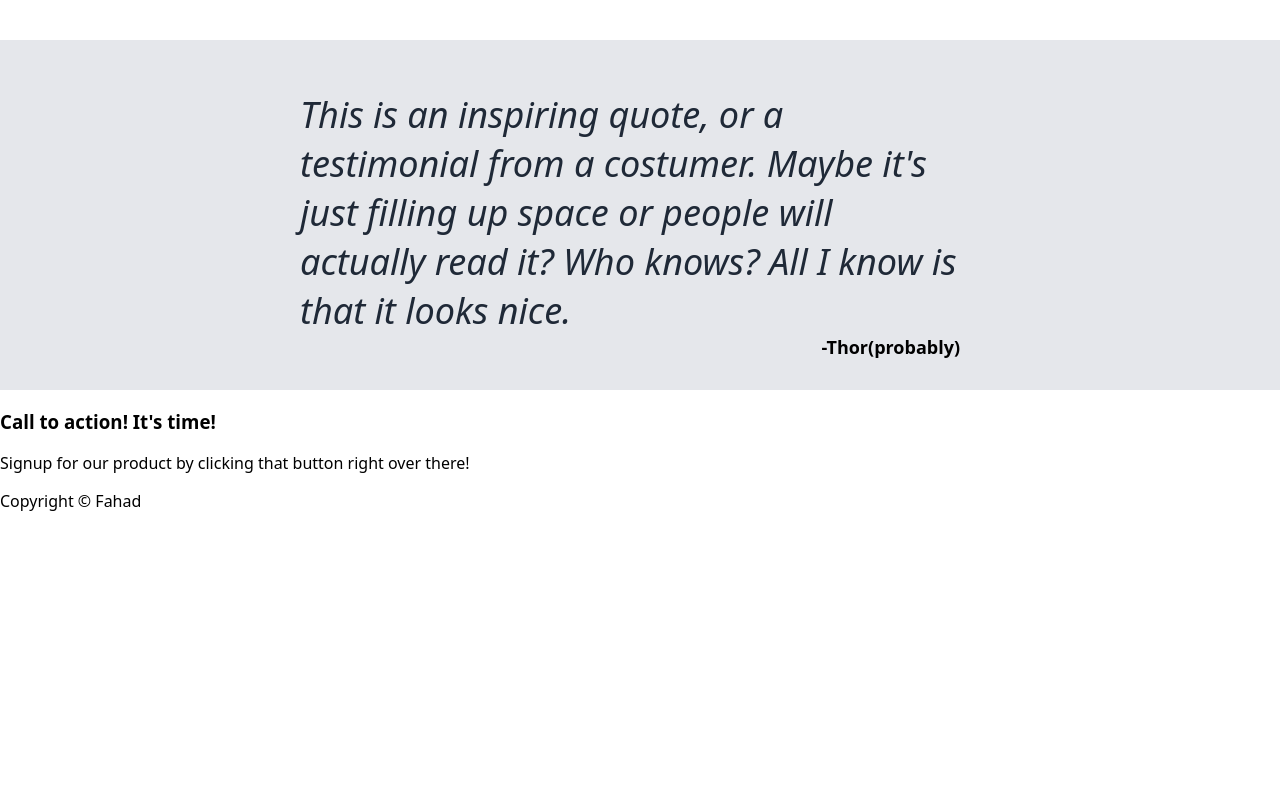
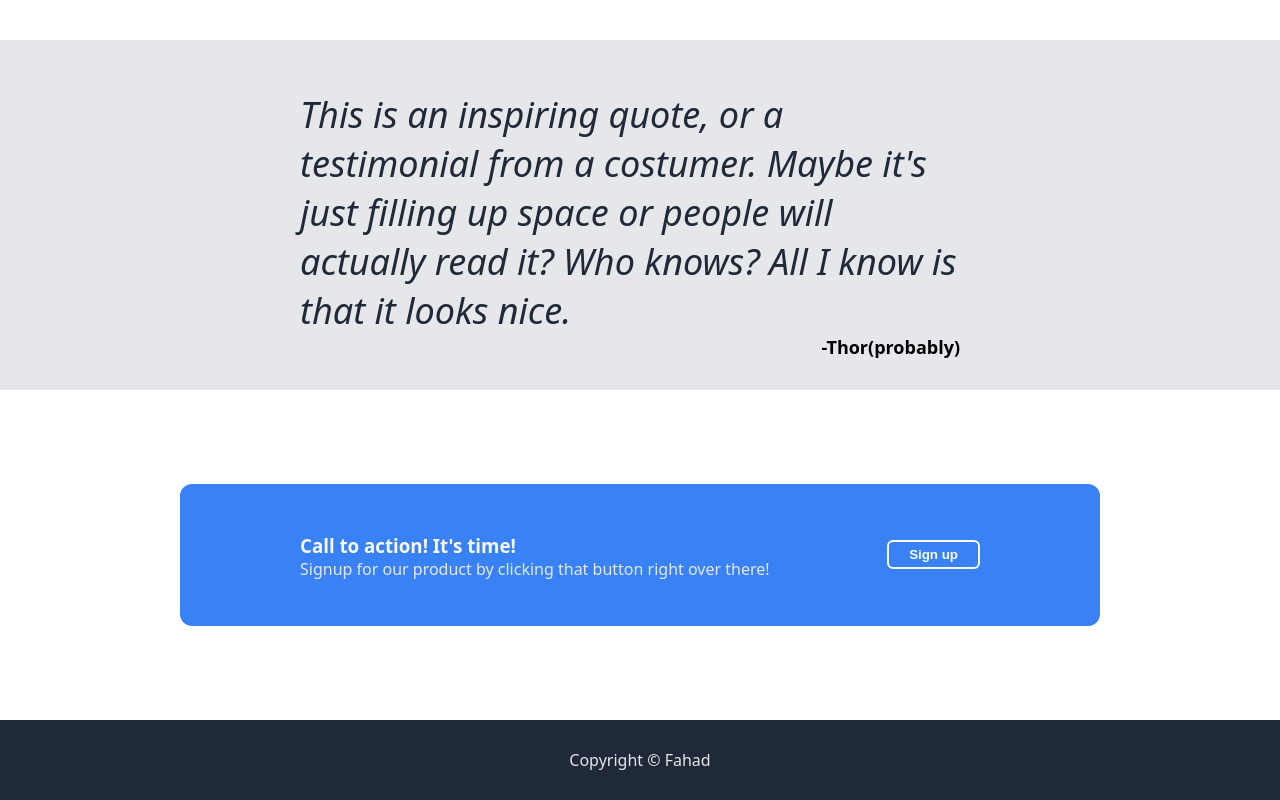
Before and after one commit to FahadZ09/landing-page-project, a plain HTML site: page index.html in a window 1280 px wide. Shown: the part 830-1630 px from the top of the page. Before the commit the page ends 1342 px from the top, so only its background shows below. Drawn offline with Linux system fonts and the light colour scheme.

Commit message:
completed styling website.

```diff
--- a/index.html
+++ b/index.html
@@ -54,11 +54,16 @@
             </div>
         </div>
         <div class="signup-sect">
-            <div class="signup-text">
-            <h3>Call to action! It's time!</h3>
-            <p>Signup for our product by clicking that button right over there!</p>
+            <div class="signup-container">
+                <div class="signup-left">
+                    <h3 class="signup-head">Call to action! It's time!</h3>
+                    <p class="signup-text">Signup for our product by clicking that button right over there!</p>
+                </div>
+            <button class="signup-bot">Sign up</button>
             </div>
+
         </div>
+
     </div>
     <div class="footer-container">
         <div class="footer">Copyright &copy; Fahad</div>
--- a/style.css
+++ b/style.css
@@ -1,3 +1,4 @@
+/* clean up code. A lot of repetitive commands */
 body {
     display:flex;
     flex-direction:column;
@@ -166,5 +167,54 @@ body {
     font-weight: 700;
     margin:0px;
     padding:0px;
+}
+.signup-sect {
+    display:flex;
+    justify-content:center;
+    align-items:Center;
+    height:270px;
+    padding:30px 100px 30px 100px;
+}
+.signup-container {
+    display:flex;
+    align-items:center;
+    justify-content:space-between;
+    background-color:#3882f6;
+    padding:30px 60px;
+    border-radius: 12px;
+    width:800px;
 
 }
+.signup-left {
+    padding-left:60px;
+}
+.signup-head {
+    padding-bottom:0;
+    margin-bottom: 0;
+    color:#f9faf8;
+}
+.signup-text {
+    padding-top:0;
+    margin-top: 0;
+    color:#e5e7eb;
+}
+.signup-bot {
+    margin-right:60px;
+    padding: 5px 20px;
+    background-color: #3882f6;
+    border-radius: 6px;
+    border:2px solid #f9faf8;
+    color:#f9faf8;
+    font-weight:800 ;
+}
+
+.footer-container {
+    display:flex;
+    justify-content:center;
+    align-items:center;
+    height:80px;
+    background-color:#1f2937;
+}
+.footer {
+    color:#e5e7eb;
+}
```
